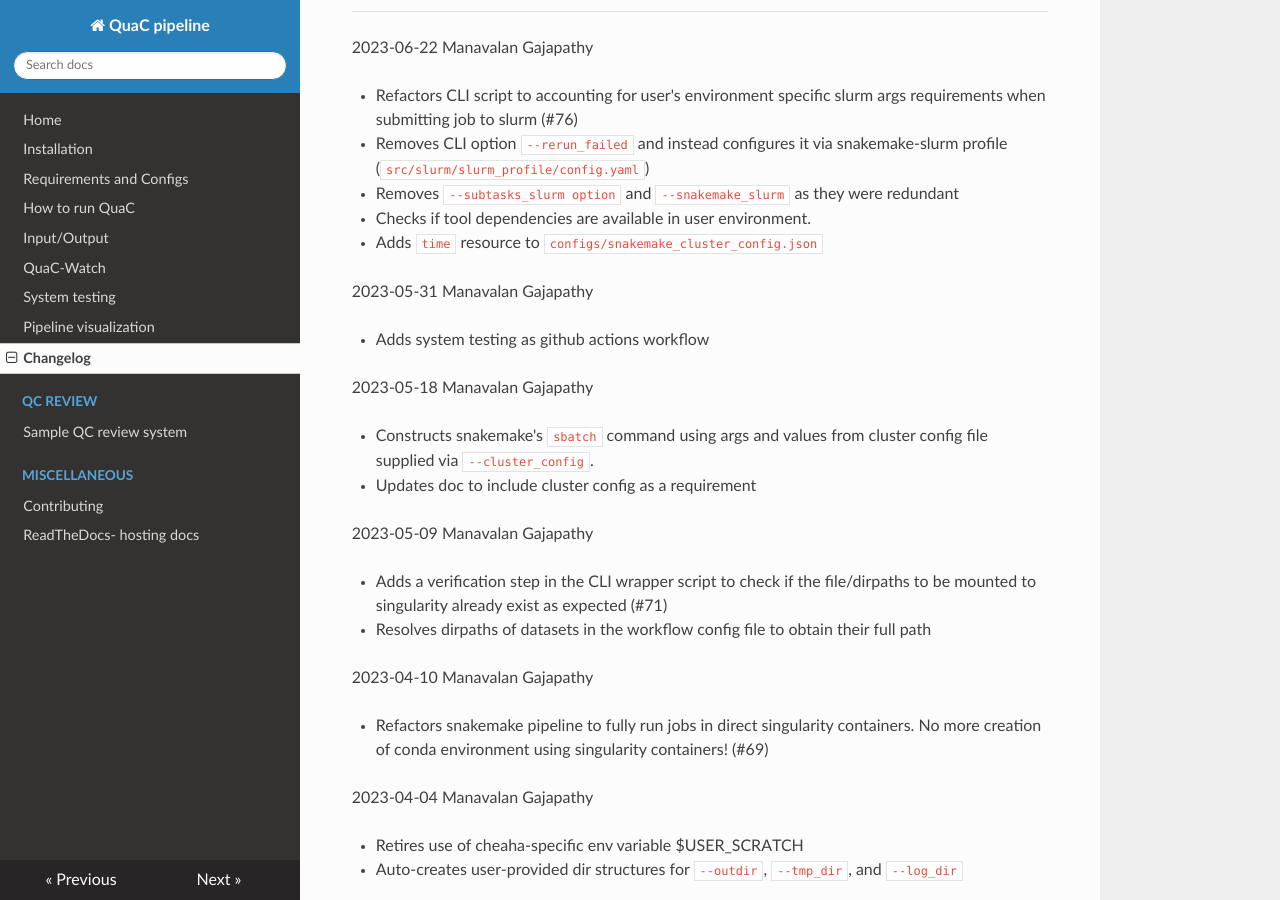
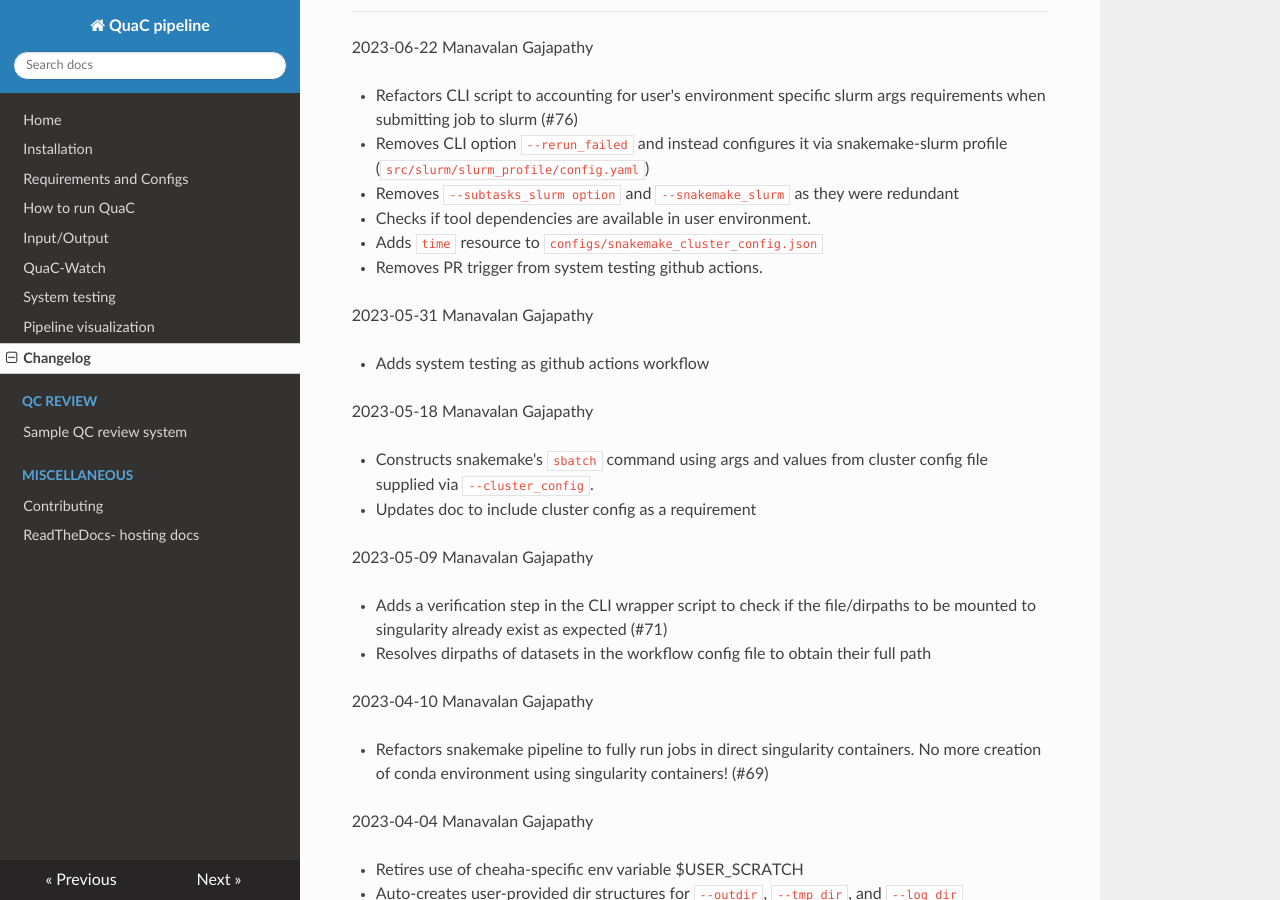
Before and after one commit to uab-cgds-worthey/quac, an MkDocs documentation site: the page built from docs/Changelog.md, in a window 1280 px wide and 900 px high, scrolled down 331 px. Built offline with MkDocs 1.6.1, drawn with Linux system fonts in a browser that asks for light colours; nearby versions of some CDN libraries.

Commit message:
updates changelog

```diff
--- a/docs/Changelog.md
+++ b/docs/Changelog.md
@@ -21,6 +21,7 @@ YYYY-MM-DD  John Doe
 * Removes `--subtasks_slurm option` and `--snakemake_slurm` as they were redundant
 * Checks if tool dependencies are available in user environment.
 * Adds `time` resource to `configs/snakemake_cluster_config.json`
+* Removes PR trigger from system testing github actions.
 
 
 2023-05-31  Manavalan Gajapathy
```
